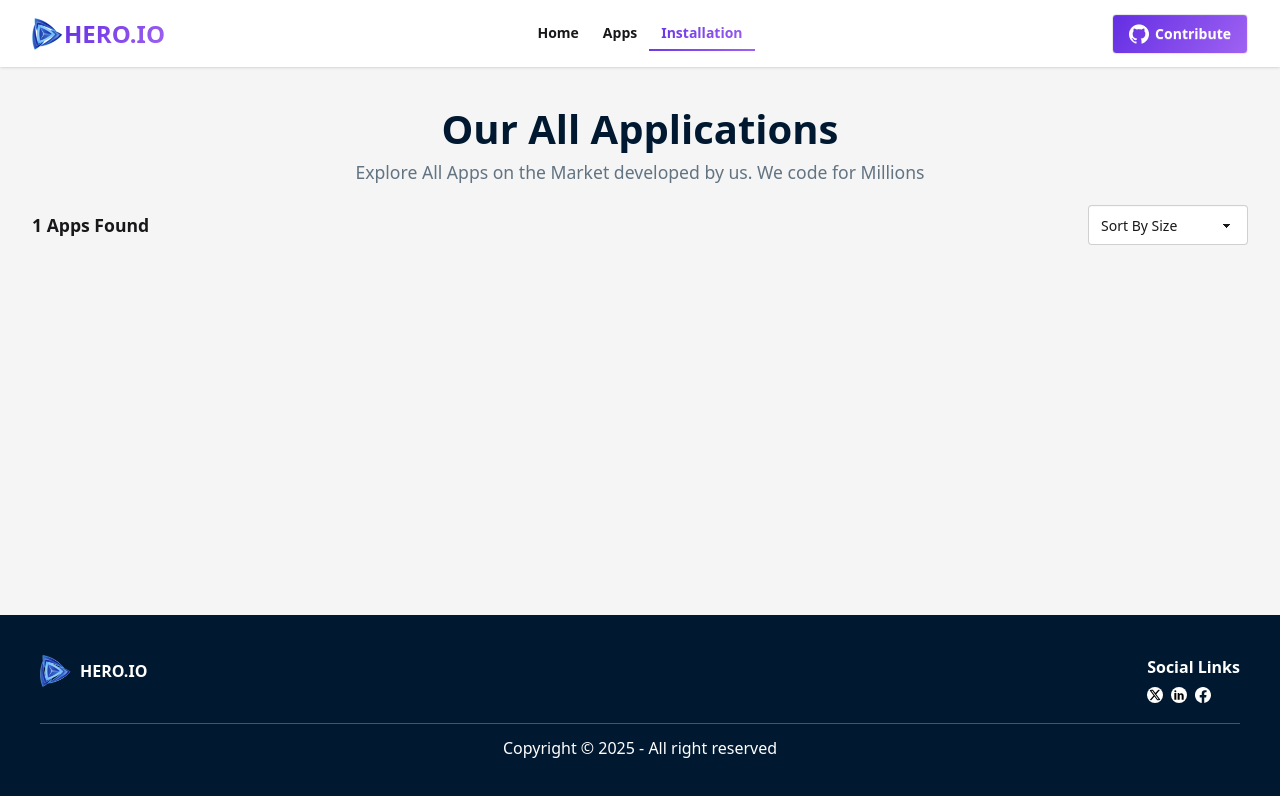
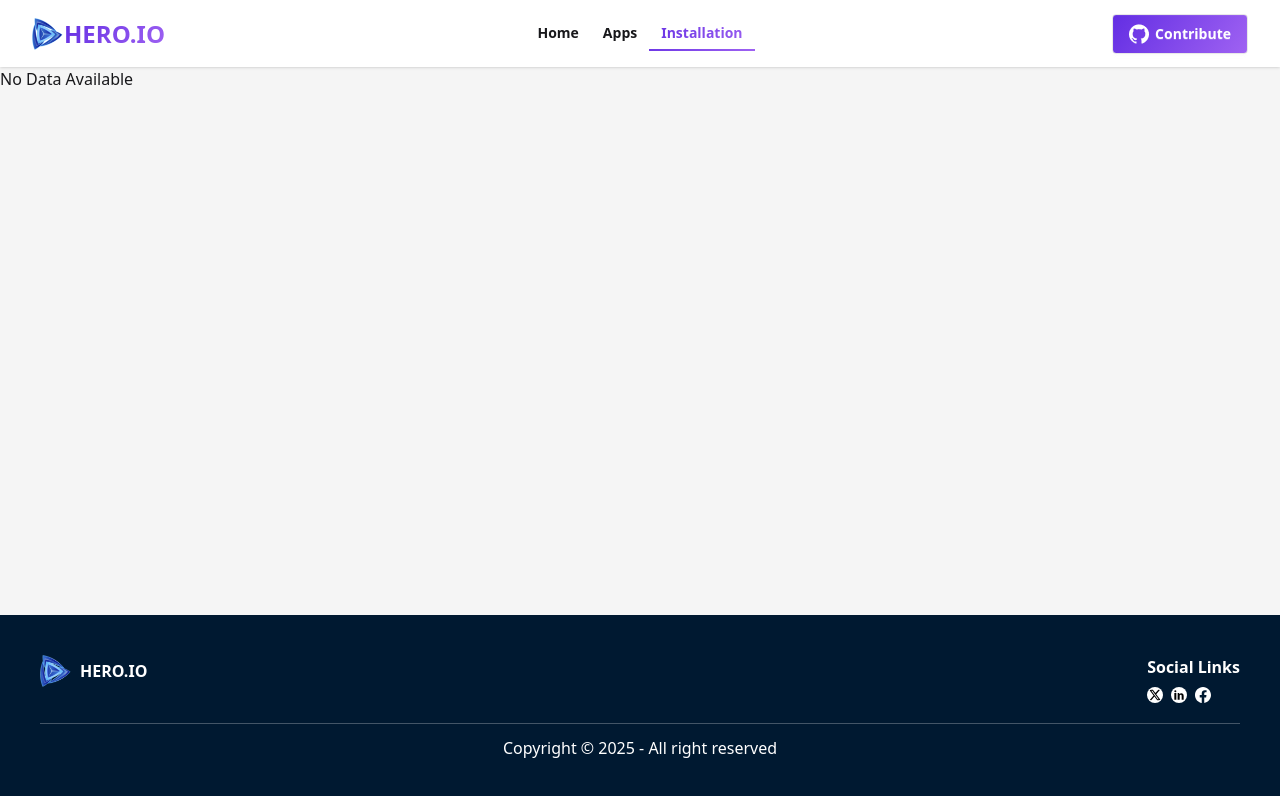
Before and after one commit to Islamul-Hoque/-HERO.IO, a React (Vite) app: page /installation in a window 1280 px wide. Shown: the top 796 px of the page. Built offline with nearby package versions, Linux system fonts and the light colour scheme.

Commit message:
Parsed download counts with M/B suffix to ensure accurate numeric sorting

```diff
--- a/src/Components/TrendingApps.jsx
+++ b/src/Components/TrendingApps.jsx
@@ -6,8 +6,7 @@ import StarIcon from '../../src/assets/icon-ratings.png'
 import { Link } from 'react-router';
 
 const TrendingApps = ({app}) => {
-    const {id, image, title, ratingAvg, downloads, companyName,  description, size, reviews, ratings } =app;
-    console.log(id);
+    const {id, image, title, ratingAvg, downloads } =app;
 
     return (
         <Link to={`/apps/${id}`}>
--- a/src/Pages/AppDetails.jsx
+++ b/src/Pages/AppDetails.jsx
@@ -1,18 +1,22 @@
-import React from 'react';
+import React, { useState } from 'react';
+import { useParams } from 'react-router';
+import { Bar, BarChart, CartesianGrid, Legend, ResponsiveContainer, Tooltip, XAxis, YAxis, } from 'recharts'
+
 import DownloadIcon from '../../src/assets/icon-downloads.png'
 import AppIcon from '../../src/assets/demo-app (1).webp'
 import StarIcon from '../../src/assets/icon-ratings.png'
 import ReviewIcon from '../../src/assets/icon-review.png'
+import useApps from '../Hooks/useApps';
+import { loadInstalledApps, saveInstalledApps } from '../Utils/LocalStorage';
 
-import { Bar, BarChart, CartesianGrid, Legend, ResponsiveContainer, Tooltip, XAxis, YAxis, } from 'recharts'
-import useApps from '../Hooks/useApps';
-import { useParams } from 'react-router';
-import { saveInstalledApps } from '../Utils/LocalStorage';
+
 const AppDetails = () => {
+    const { apps, loading, error } = useApps()
     const { id }= useParams()
 
-    const { apps, loading, error } = useApps()
     const app = apps.find(app => app.id == Number(id));
+    const [isInstalled, setIsInstalled] = useState(() =>  loadInstalledApps().some(app => app.id === Number(id)));
+
     if (loading) return <p>Loading.......</p>
     const { image, title, companyName, downloads, ratingAvg, reviews, size, ratings, description } = app || {}
 
@@ -40,9 +44,14 @@ const AppDetails = () => {
                             <span className='-mt-2 font-bold text-[2rem]'>{reviews}</span>
                         </div>
                     </div>
-                    <button onClick={()=>saveInstalledApps(app)} className='btn w-fit mt-2 bg-[#00d390] text-white '>Install Now ({size} MB)</button>
+                    <button onClick={()=> {
+                        saveInstalledApps(app)
+                        setIsInstalled(true);
+                        }} disabled={isInstalled} className={`btn w-fit mt-2 text-white ${ isInstalled ? '!bg-[#00d390] cursor-not-allowed' : 'bg-[#00d390]' }`}>
+                        {isInstalled ? 'Installed' : `Install Now (${size} MB)`} </button>
                 </div>
             </div>
+
 
             {/* Chart */}
             <div className='mt-10 border-t-1 border-b-1 py-4 border-[#00193133]'>
--- a/src/Pages/Apps.jsx
+++ b/src/Pages/Apps.jsx
@@ -15,7 +15,7 @@ const Apps = () => {
             <p className='text-[1.1rem] text-center text-[#627382]'>Explore All Apps on the Market developed by us. We code for Millions</p>
 
             <div className=' flex justify-between py-5 items-center'>
-                <h1 className='text-[1.1rem] font-semibold'> (132) Apps Found </h1>
+                <h1 className='text-[1.1rem] font-semibold'> ({searchedApps.length}) Apps Found </h1>
 
                 <label className="input flex items-center gap-2">
                     <svg className="h-[1em] opacity-50" xmlns="http://www.w3.org/2000/svg" viewBox="0 0 24 24">  <g strokeLinejoin="round" strokeLinecap="round" strokeWidth="2.5" fill="none" stroke="currentColor"> <circle cx="11" cy="11" r="8" /><path d="m21 21-4.3-4.3" /> </g> </svg>
--- a/src/Pages/Installation.jsx
+++ b/src/Pages/Installation.jsx
@@ -1,38 +1,36 @@
 import React, { useState } from 'react';
 import InstalledApps from './InstalledApps';
-import AppDetails from './AppDetails';
-import useApps from '../Hooks/useApps';
 import { loadInstalledApps, removeFromInstalledApps } from '../Utils/LocalStorage';
 
 const Installation = () => {
-    // const { apps, loading, error } = useApps()
-    // const app = apps.find(app => app.id == Number(id));
     // if (loading) return <p>Loading.......</p>
-    // const { image, title, companyName, downloads, ratingAvg, reviews, size, ratings, description } = apps
 
     const [installedApps, setInstalledApps] = useState(()=> loadInstalledApps())
     const [sortOrder, setSortOrder] = useState('none')
 
-    // if (!installedApps.length) return <p>No Data Available</p>
+    if (!installedApps.length) return <p>No Data Available</p>
+
+    const convertedParseDownloads = (d) => {
+        if (!d) return 0;
+        if (d.endsWith('M')) return parseFloat(d) * 1_000_000;
+        if (d.endsWith('B')) return parseFloat(d) * 1_000_000_000;
+        return parseFloat(d);
+    };
 
     const sortedApps = (() => {
         if (sortOrder === 'downloads-asc') {
-            return [...installedApps].sort((a, b) => a.downloads - b.downloads)
+            return [...installedApps].sort((a, b) => convertedParseDownloads(a.downloads) - convertedParseDownloads(b.downloads))
         } else if (sortOrder === 'downloads-desc') {
-            return [...installedApps].sort((a, b) => b.downloads - a.downloads)
+            return [...installedApps].sort((a, b) => convertedParseDownloads(b.downloads) - convertedParseDownloads(a.downloads))
         } else {
             return installedApps
         }
     })()
 
     const handleRemove = id => {
-
-    removeFromInstalledApps(id) // remove from localstorage
-
-    setInstalledApps(prev => prev.filter(app => app.id !== id)) // for ui instant update
+    removeFromInstalledApps(id)
+    setInstalledApps(prev => prev.filter(app => app.id !== id))
     }
-
-
 
     return (
         <div className='m-8'>
@@ -40,9 +38,9 @@ const Installation = () => {
             <p className='text-[1.1rem] text-center text-[#627382]'>Explore All Apps on the Market developed by us. We code for Millions</p>
 
             <div className=' flex justify-between py-5 items-center'>
-                <h1 className='text-[1.1rem] font-semibold'> 1 Apps Found </h1>
+                <h1 className='text-[1.1rem] font-semibold'>{sortedApps.length} Apps Found </h1>
                 <label className='form-control w-[10rem] max-w-xs'>
-                    <select className='select select-bordered '>
+                    <select className='select select-bordered' value={sortOrder} onChange={e => setSortOrder(e.target.value)}>
                         <option value='none'>Sort By Size</option>
                         <option value='downloads-asc'>Low -&gt; High</option>
                         <option value='downloads-desc'>High -&gt; Low</option>
@@ -54,12 +52,9 @@ const Installation = () => {
                 {
                     sortedApps.map(app => <InstalledApps key={app.id} app={app} handleRemove={handleRemove}/> )
                 }
-
             </div>
         </div>
     );
 };
 
 export default Installation;
-
-// value={sortOrder}  onChange={e => setSortOrder(e.target.value)}
--- a/src/Utils/LocalStorage.js
+++ b/src/Utils/LocalStorage.js
@@ -4,8 +4,9 @@ export const loadInstalledApps = () => {
         const data = localStorage.getItem('installedApps')
         return data ? JSON.parse(data) : []
     }
-    catch{
-        return []
+    catch (err) {
+    console.log(err)
+    return []
     }
 }
 
@@ -18,11 +19,10 @@ export const saveInstalledApps = (singleApp) => {
             const updatedInstalledApps = [...installedApps, singleApp]
         localStorage.setItem('installedApps', JSON.stringify(updatedInstalledApps))
     }
-    catch{
-        return []
+    catch (err) {
+    console.log(err);
     }
 }
-
 
 // delete
 export const removeFromInstalledApps = id => {
@@ -31,12 +31,7 @@ export const removeFromInstalledApps = id => {
         const updatedInstalledApps = installedApps.filter(app => app.id !== id)
         localStorage.setItem('installedApps', JSON.stringify(updatedInstalledApps))
     }
-    catch{
-        return[]
+    catch (err) {
+    console.log(err)
     }
 }
-
-
-// catch (err) {
-//     console.log(err)
-//     }
```
